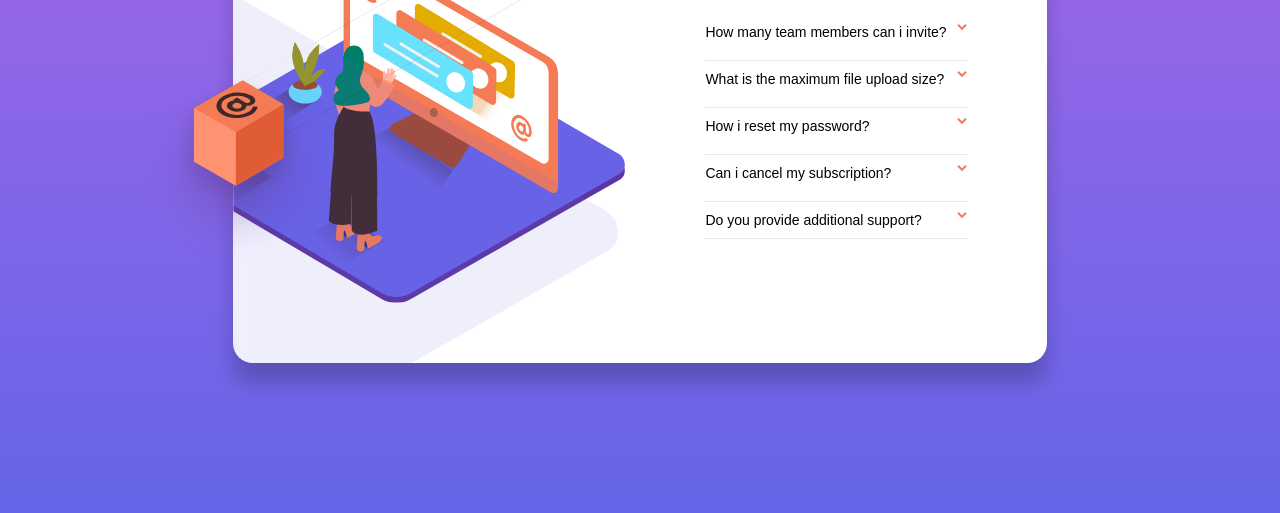
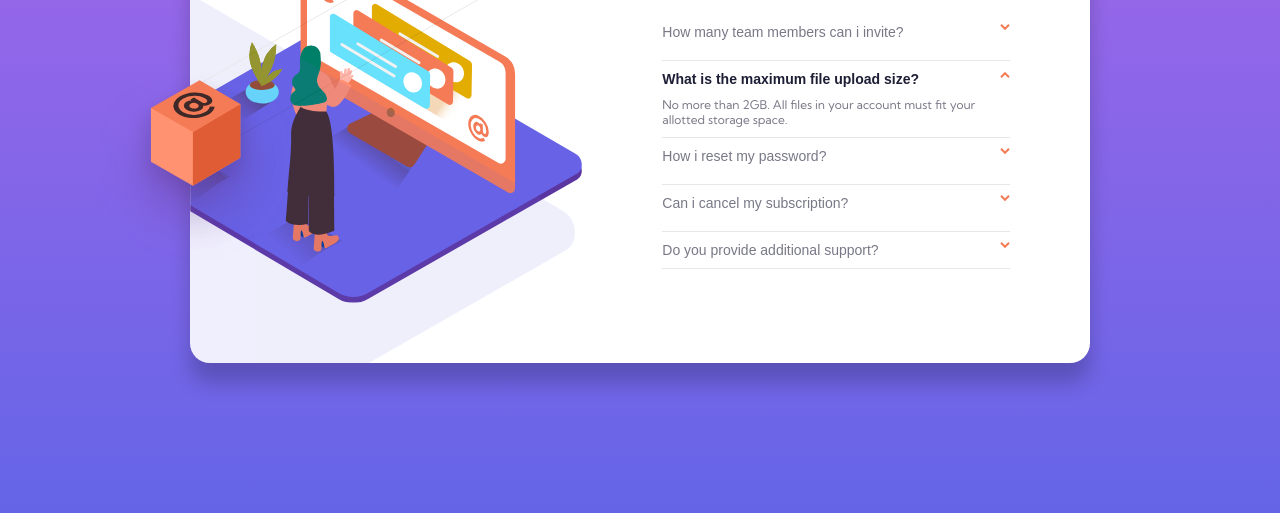
Before and after one commit to Xermelly/FAQAccordionCard, a plain HTML site: page index.html in a window 1280 px wide. Shown: the part 287-800 px from the top of the page. Drawn offline with Linux system fonts and the light colour scheme.

Commit message:
FAQ Card

```diff
--- a/css/style.css
+++ b/css/style.css
@@ -67,12 +67,10 @@
 .faq-content h1 {
   font-size: 2rem;
   margin-bottom: 2.5rem;
+  color: var(--color-vdkds-blue);
 }
 .question-list {
   max-width: 50ch;
-}
-.question-list dt {
-  color: var(--color-vdkgray-blue);
 }
 .question-list dd {
   text-align: left;
@@ -94,15 +92,16 @@
 }
 .question-list button {
   width: 100%;
+  margin-bottom: 0.625rem;
   display: grid;
   grid-template-columns: auto auto;
   gap: 0.625rem;
-  margin-bottom: 0.625rem;
-  font-size: 0.875rem;
-  cursor: pointer;
-  text-align: left;
   justify-content: space-between;
   align-items: start;
+  font-size: 0.875rem;
+  color: var(--color-dkgray-blue);
+  text-align: left;
+  cursor: pointer;
 }
 .question-list button::after {
   content: "";
@@ -116,6 +115,7 @@
 }
 
 .question-list button[aria-expanded="true"] {
+  color: var(--color-vdkds-blue);
   font-weight: bold;
 }
 .question-list button:hover {
--- a/index.html
+++ b/index.html
@@ -23,14 +23,14 @@
         </picture>
         <div class="faq-content">
           <h1>FAQ</h1>
-          <dl class="question-list">
+          <dl class="question-list color-dkgray">
             <div>
               <dt><button aria-controls="question1" aria-expanded="false">How many team members can i invite?</button></dt>
               <dd id="question1">You can invite 12 members to you team.</dd>
             </div>
             <div>
-              <dt><button aria-controls="question2" aria-expanded="false">What is the maximum file upload size?</button></dt>
-              <dd id="question2">No more than 2GB. All files in your account must fit your allotted storage space.</dd>
+              <dt><button aria-controls="question2" aria-expanded="true">What is the maximum file upload size?</button></dt>
+              <dd class="active" id="question2">No more than 2GB. All files in your account must fit your allotted storage space.</dd>
             </div>
             <div>
               <dt><button aria-controls="question3" aria-expanded="false">How i reset my password?</button></dt>
```
Also changed, not shown: images/Screenshot.png.
